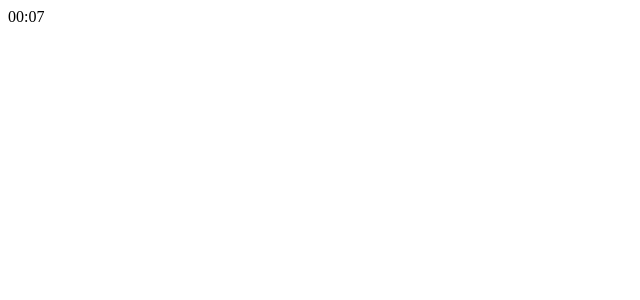
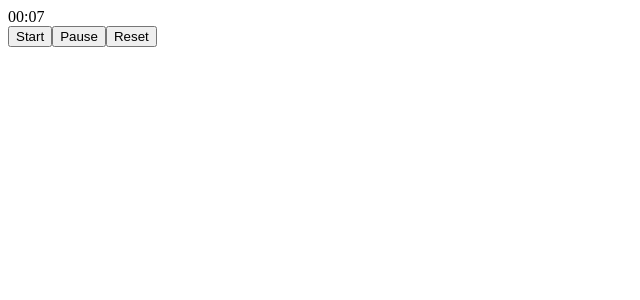
Before and after one commit to krisp3t/pomodoro-timer, a React (Create React App) app: page / in a window 1280 px wide. Shown: the top 300 px of the page, without its empty margins (0-640 px from the left). Built offline with nearby package versions, Linux system fonts and the light colour scheme; the HTML template or start-up script is replaced by a standard one.

Commit message:
Add Button, Session components

```diff
--- a/src/App.jsx
+++ b/src/App.jsx
@@ -1,8 +1,8 @@
 import React, { useEffect, useState } from "react";
-import Interval from "./Interval";
+import Session from "./Session";
 
 function App() {
-	return <Interval />;
+	return <Session />;
 }
 
 export default App;
--- /dev/null
+++ b/src/Button.jsx
@@ -0,0 +1,7 @@
+import React from "react";
+
+const Button = (props) => {
+	return <button>{props.text}</button>;
+};
+
+export default Button;
--- a/src/Interval.jsx
+++ b/src/Interval.jsx
@@ -1,18 +1,10 @@
-import React, { useState, useEffect } from "react";
+import React from "react";
 
 const formatDate = (input) => input.toString().padStart(2, 0);
 
-const Interval = () => {
-	const [timestamp, setTimestamp] = useState(0);
-	let minutes = Math.floor(timestamp / 60);
-	let seconds = timestamp % 60;
-
-	useEffect(() => {
-		const pomodoroInterval = setInterval(() => {
-			setTimestamp((seconds) => seconds + 1);
-		}, 1000);
-		return () => clearInterval(pomodoroInterval);
-	}, []);
+const Interval = (props) => {
+	let minutes = Math.floor(props.timestamp / 60);
+	let seconds = props.timestamp % 60;
 
 	return (
 		<React.Fragment>
--- /dev/null
+++ b/src/Session.jsx
@@ -0,0 +1,29 @@
+import React, { useState, useEffect } from "react";
+
+import Interval from "./Interval";
+import Button from "./Button";
+
+const Session = () => {
+	const [timestamp, setTimestamp] = useState(0);
+	useEffect(() => {
+		const pomodoroInterval = setInterval(() => {
+			setTimestamp((seconds) => seconds + 1);
+		}, 1000);
+		return () => clearInterval(pomodoroInterval);
+	}, []);
+
+	return (
+		<div className="session">
+			<div className="interval">
+				<Interval timestamp={timestamp} />
+			</div>
+			<div className="button-list">
+				<Button text="Start" />
+				<Button text="Pause" />
+				<Button text="Reset" />
+			</div>
+		</div>
+	);
+};
+
+export default Session;
```
Also changed, not shown: src/Button.module.css (added), src/Session.module.css (added).
